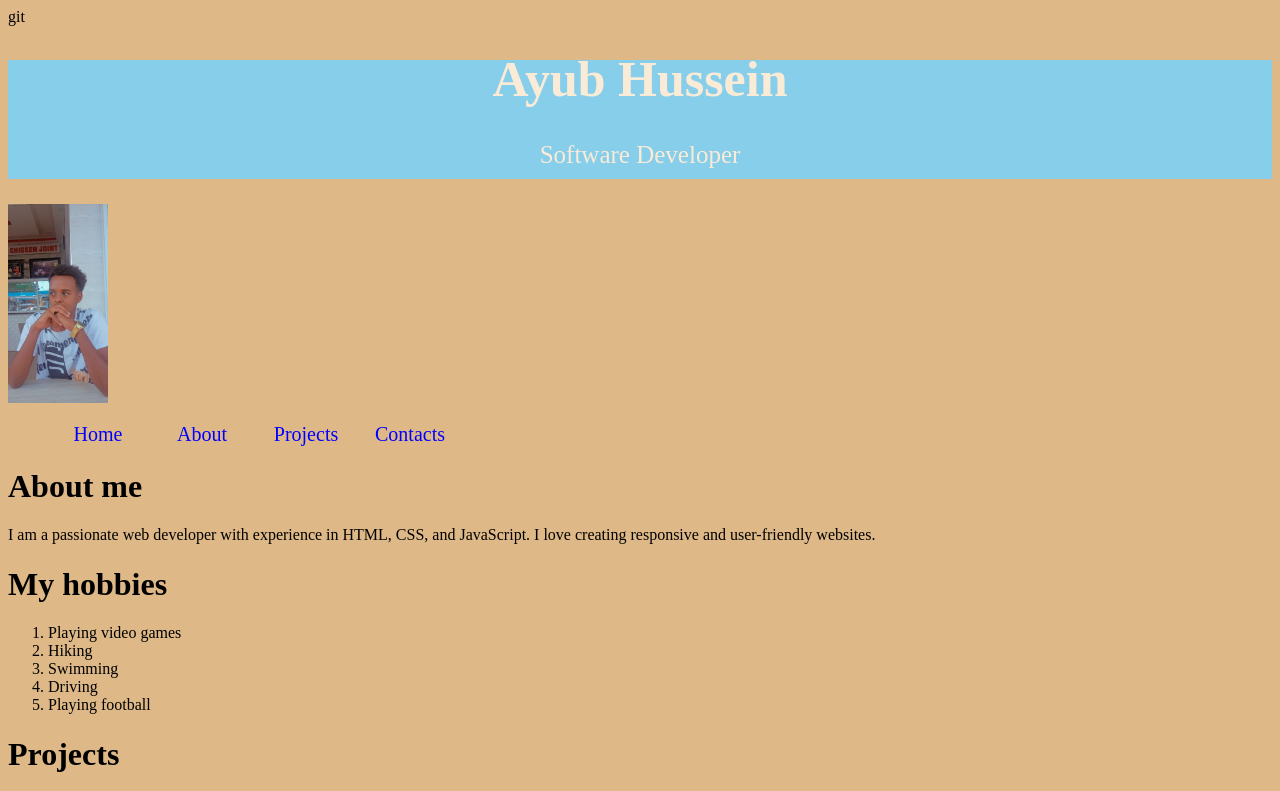
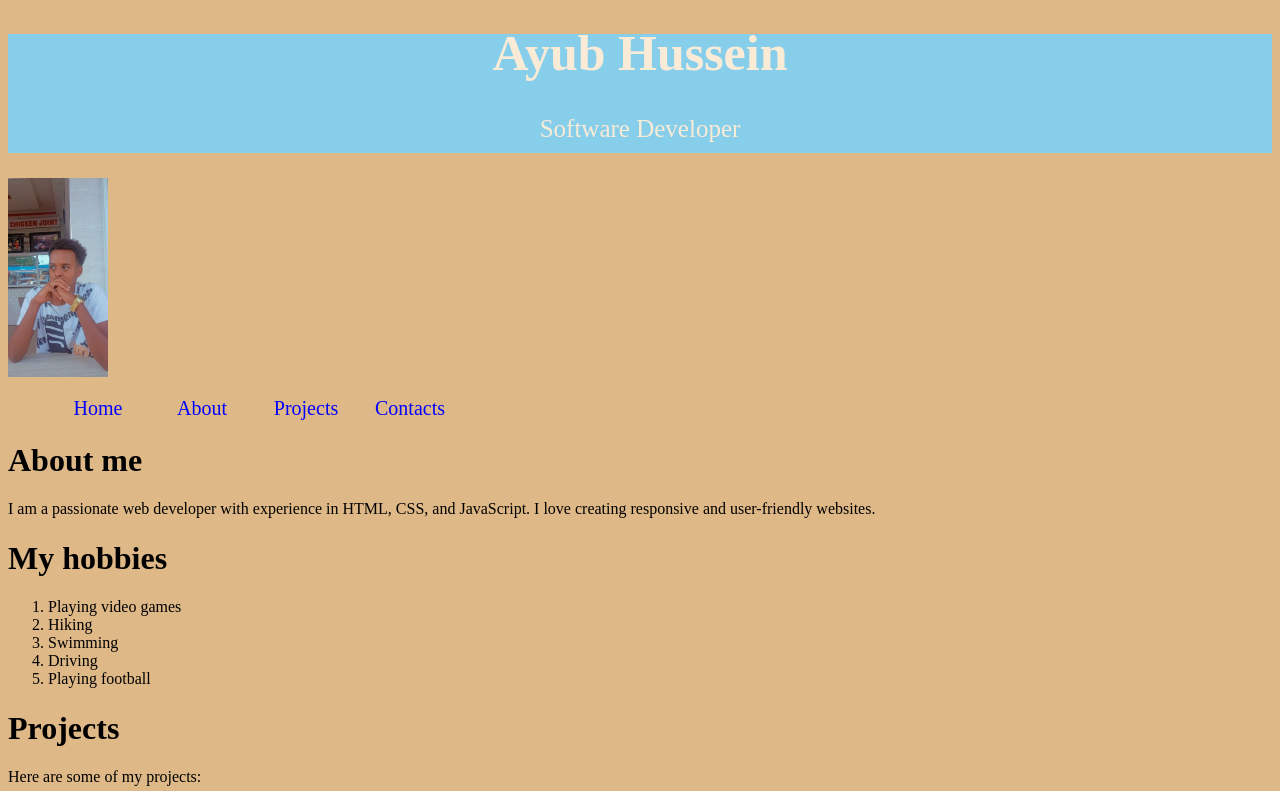
Before and after one commit to ayyub2022/MYPORTFOLIO, a plain HTML site: page index.html in a window 1280 px wide. Shown: the top 791 px of the page. Drawn offline with Linux system fonts and the light colour scheme.

Commit message:
progressed

```diff
--- a/index.html
+++ b/index.html
@@ -3,7 +3,7 @@
 <head>
     <meta charset="UTF-8">
     <meta name="viewport" content="width=device-width, initial-scale=1.0">
-    <link rel="stylesheet" href="style.css">git
+    <link rel="stylesheet" href="style.css">
     <title>Ayub Hussein</title>
     <header>
 
```
